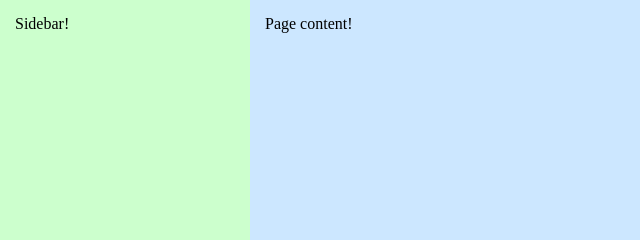
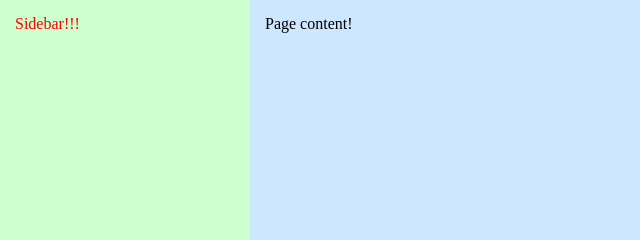
Before and after one commit to unswsecsoc/handbook, a Gatsby site: page / in a window 1280 px wide. Shown: the top 240 px of the page, 0-640 px from the left. Built offline with nearby package versions, Linux system fonts and the light colour scheme; Gatsby itself is replaced by a stand-in of ours.

```diff
--- a/src/components/Sidebar.tsx
+++ b/src/components/Sidebar.tsx
@@ -1,8 +1,9 @@
 import React from "react";
+import * as style from "../styles/sidebar.module.css";
 
 const Sidebar = () => {
 	return (
-		<div>Sidebar!</div>
+		<div className={style.text}>Sidebar!!!</div>
 	)
 }
 
--- /dev/null
+++ b/src/styles/sidebar.module.css
@@ -0,0 +1,3 @@
+.text {
+	color: red;
+}
```
Also changed, not shown: README.md.
